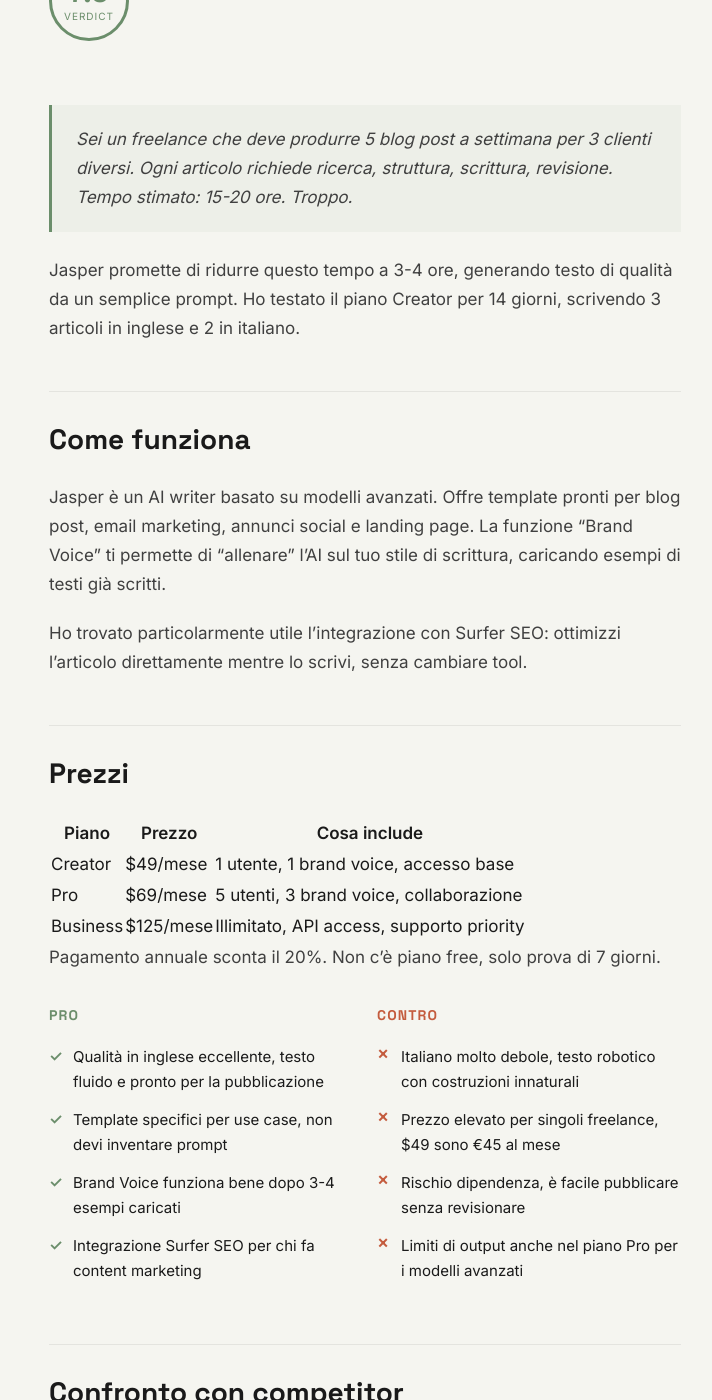
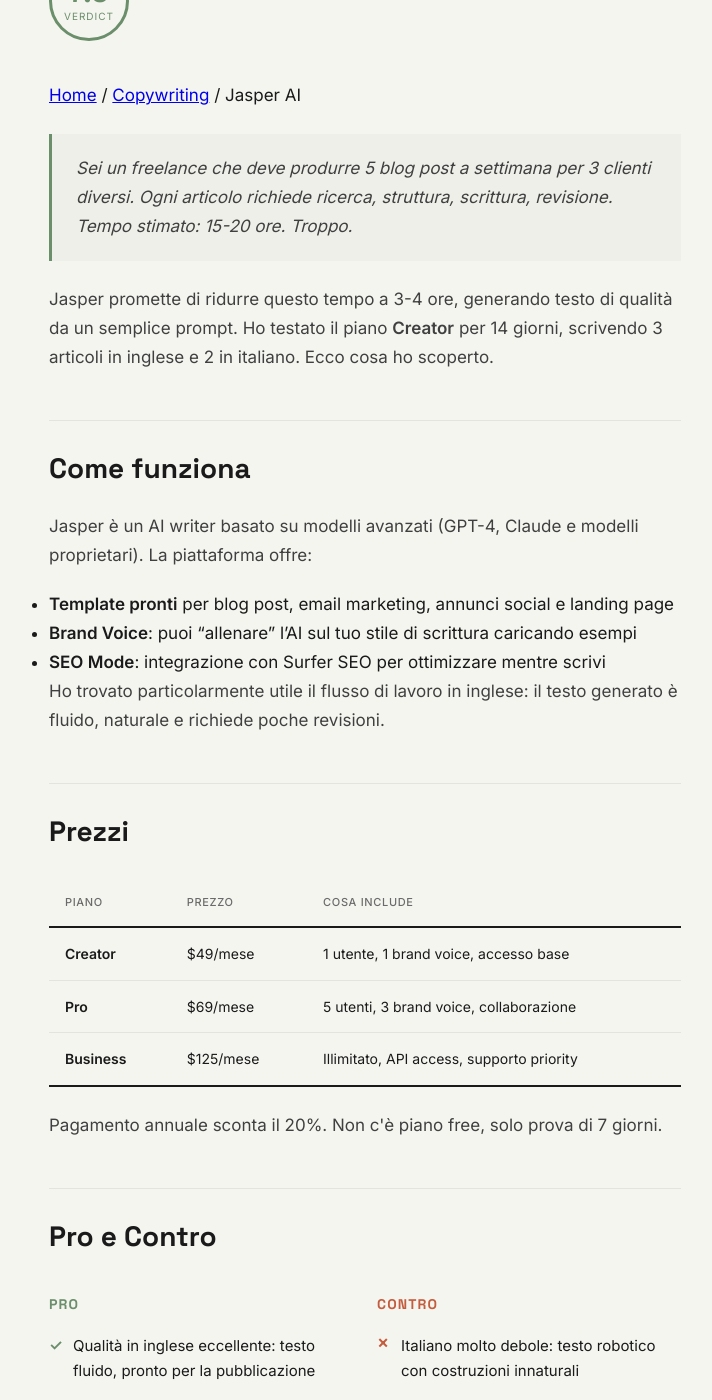
Before and after one commit to Ale12576/Saas-scout, a Jekyll site: the page built from recensioni/jasper-ai.md, in a window 1280 px wide and 1400 px high, scrolled down 372 px. Shown: the whole window, without its empty margins (275-987 px from the left). Built offline with Jekyll 4.4.1, drawn with Linux system fonts in a browser that asks for light colours; some of the changed text lies outside the part shown.

Commit message:
Update jasper-ai.md

```diff
--- a/recensioni/jasper-ai.md
+++ b/recensioni/jasper-ai.md
@@ -8,33 +8,82 @@ tempo_lettura: 6
 punteggio: 7.5
 ---
 
-<div class="problema-callout">
-  <p>Sei un freelance che deve produrre 5 blog post a settimana per 3 clienti diversi. Ogni articolo richiede ricerca, struttura, scrittura, revisione. Tempo stimato: 15-20 ore. Troppo.</p>
+<!-- BREADCRUMB -->
+<div class="breadcrumb">
+  <a href="{{ '/' | relative_url }}">Home</a>
+  <span>/</span>
+  <a href="{{ '/' | relative_url }}">Copywriting</a>
+  <span>/</span>
+  <span>Jasper AI</span>
 </div>
 
-Jasper promette di ridurre questo tempo a 3-4 ore, generando testo di qualità da un semplice prompt. Ho testato il piano Creator per 14 giorni, scrivendo 3 articoli in inglese e 2 in italiano.
+<!-- PROBLEMA -->
+<div class="problema-callout">
+  <p>
+    Sei un freelance che deve produrre 5 blog post a settimana per 3 clienti diversi.
+    Ogni articolo richiede ricerca, struttura, scrittura, revisione.
+    Tempo stimato: 15-20 ore. Troppo.
+  </p>
+</div>
+
+<p class="lead">
+  Jasper promette di ridurre questo tempo a 3-4 ore, generando testo di qualità
+  da un semplice prompt. Ho testato il piano <strong>Creator</strong> per 14 giorni,
+  scrivendo 3 articoli in inglese e 2 in italiano. Ecco cosa ho scoperto.
+</p>
 
 ## Come funziona
 
-Jasper è un AI writer basato su modelli avanzati. Offre template pronti per blog post, email marketing, annunci social e landing page. La funzione "Brand Voice" ti permette di "allenare" l'AI sul tuo stile di scrittura, caricando esempi di testi già scritti.
+Jasper è un AI writer basato su modelli avanzati (GPT-4, Claude e modelli proprietari).
+La piattaforma offre:
 
-Ho trovato particolarmente utile l'integrazione con Surfer SEO: ottimizzi l'articolo direttamente mentre lo scrivi, senza cambiare tool.
+- **Template pronti** per blog post, email marketing, annunci social e landing page
+- **Brand Voice**: puoi "allenare" l'AI sul tuo stile di scrittura caricando esempi
+- **SEO Mode**: integrazione con Surfer SEO per ottimizzare mentre scrivi
+
+Ho trovato particolarmente utile il flusso di lavoro in inglese: il testo generato
+è fluido, naturale e richiede poche revisioni.
 
 ## Prezzi
 
-| Piano | Prezzo | Cosa include |
-|-------|--------|--------------|
-| Creator | $49/mese | 1 utente, 1 brand voice, accesso base |
-| Pro | $69/mese | 5 utenti, 3 brand voice, collaborazione |
-| Business | $125/mese | Illimitato, API access, supporto priority |
+<table class="prezzi-table">
+  <thead>
+    <tr>
+      <th>Piano</th>
+      <th>Prezzo</th>
+      <th>Cosa include</th>
+    </tr>
+  </thead>
+  <tbody>
+    <tr>
+      <td><strong>Creator</strong></td>
+      <td>$49/mese</td>
+      <td>1 utente, 1 brand voice, accesso base</td>
+    </tr>
+    <tr>
+      <td><strong>Pro</strong></td>
+      <td>$69/mese</td>
+      <td>5 utenti, 3 brand voice, collaborazione</td>
+    </tr>
+    <tr>
+      <td><strong>Business</strong></td>
+      <td>$125/mese</td>
+      <td>Illimitato, API access, supporto priority</td>
+    </tr>
+  </tbody>
+</table>
 
-Pagamento annuale sconta il 20%. Non c'è piano free, solo prova di 7 giorni.
+<p class="table-note">
+  Pagamento annuale sconta il 20%. Non c'è piano free, solo prova di 7 giorni.
+</p>
+
+## Pro e Contro
 
 <div class="pro-con-grid">
   <div class="pro-list">
     <h4>Pro</h4>
     <ul>
-      <li>Qualità in inglese eccellente, testo fluido e pronto per la pubblicazione</li>
+      <li>Qualità in inglese eccellente: testo fluido, pronto per la pubblicazione</li>
       <li>Template specifici per use case, non devi inventare prompt</li>
       <li>Brand Voice funziona bene dopo 3-4 esempi caricati</li>
       <li>Integrazione Surfer SEO per chi fa content marketing</li>
@@ -43,9 +92,9 @@ Pagamento annuale sconta il 20%. Non c'è piano free, solo prova di 7 giorni.
   <div class="contro-list">
     <h4>Contro</h4>
     <ul>
-      <li>Italiano molto debole, testo robotico con costruzioni innaturali</li>
-      <li>Prezzo elevato per singoli freelance, $49 sono €45 al mese</li>
-      <li>Rischio dipendenza, è facile pubblicare senza revisionare</li>
+      <li>Italiano molto debole: testo robotico con costruzioni innaturali</li>
+      <li>Prezzo elevato per singoli freelance ($49 sono ~€45 al mese)</li>
+      <li>Rischio dipendenza: facile pubblicare senza revisionare</li>
       <li>Limiti di output anche nel piano Pro per i modelli avanzati</li>
     </ul>
   </div>
@@ -53,25 +102,75 @@ Pagamento annuale sconta il 20%. Non c'è piano free, solo prova di 7 giorni.
 
 ## Confronto con competitor
 
-| Feature | Jasper | Copy.ai | ChatGPT Plus |
-|---------|--------|---------|--------------|
-| Prezzo | $49/mese | $36/mese | $20/mese |
-| Template | 50+ | 90+ | 0 (prompt manuali) |
-| Brand Voice | Sì | Sì | No |
-| Italiano | ⭐⭐ | ⭐⭐⭐ | ⭐⭐⭐⭐ |
-| SEO integrato | Sì (Surfer) | No | No |
+<table class="prezzi-table">
+  <thead>
+    <tr>
+      <th>Feature</th>
+      <th>Jasper</th>
+      <th>Copy.ai</th>
+      <th>ChatGPT Plus</th>
+    </tr>
+  </thead>
+  <tbody>
+    <tr>
+      <td>Prezzo</td>
+      <td>$49/mese</td>
+      <td>$36/mese</td>
+      <td>$20/mese</td>
+    </tr>
+    <tr>
+      <td>Template</td>
+      <td>50+</td>
+      <td>90+</td>
+      <td>0 (prompt manuali)</td>
+    </tr>
+    <tr>
+      <td>Brand Voice</td>
+      <td>✓</td>
+      <td>✓</td>
+      <td>✗</td>
+    </tr>
+    <tr>
+      <td>Italiano</td>
+      <td>⭐⭐</td>
+      <td>⭐⭐⭐</td>
+      <td>⭐⭐⭐⭐</td>
+    </tr>
+    <tr>
+      <td>SEO integrato</td>
+      <td>✓ (Surfer)</td>
+      <td>✗</td>
+      <td>✗</td>
+    </tr>
+  </tbody>
+</table>
+
+## Verdict
 
 <div class="verdict-box">
   <p class="verdict-titolo">Verdict: 7.5/10</p>
-  <p class="verdict-raccomandazione"><strong>Ideale per:</strong> Freelance writer che lavorano principalmente in inglese, agenzie di content marketing, copywriter con volume alto di produzione.</p>
-  <p class="verdict-raccomandazione"><strong>Non consigliato per:</strong> Chi scrive in italiano (meglio ChatGPT Plus + prompt engineering), freelance con budget sotto i €1.500 al mese, chi cerca uno strumento "tutto in uno".</p>
+
+  <div class="verdict-raccomandazione">
+    <strong>✓ Ideale per:</strong>
+    <p>Freelance writer che lavorano principalmente in inglese, agenzie di content marketing, copywriter con volume alto di produzione.</p>
+  </div>
+
+  <div class="verdict-raccomandazione">
+    <strong>✗ Non consigliato per:</strong>
+    <p>Chi scrive in italiano (meglio ChatGPT Plus + prompt engineering), freelance con budget sotto i €1.500/mese, chi cerca uno strumento "tutto in uno".</p>
+  </div>
 </div>
 
 <div class="alternativa-box">
   <p class="alternativa-label">Alternativa consigliata</p>
-  <p>Per l'italiano, prova <strong>Copy.ai</strong> o usa <strong>ChatGPT Plus</strong> con prompt personalizzati. Risparmi e ottieni risultati migliori nella nostra lingua.</p>
+  <p>
+    Per l'italiano, prova <strong>Copy.ai</strong> o usa <strong>ChatGPT Plus</strong>
+    con prompt personalizzati. Risparmi e ottieni risultati migliori nella nostra lingua.
+  </p>
 </div>
 
 ---
 
-*Questa recensione è indipendente. SaaS Scout non riceve compensi da Jasper per questa analisi. Link diretto, non affiliato.*
+<p class="disclaimer">
+  Questa recensione è indipendente. SaaS Scout non riceve compensi da Jasper per questa analisi.
+</p>
```
